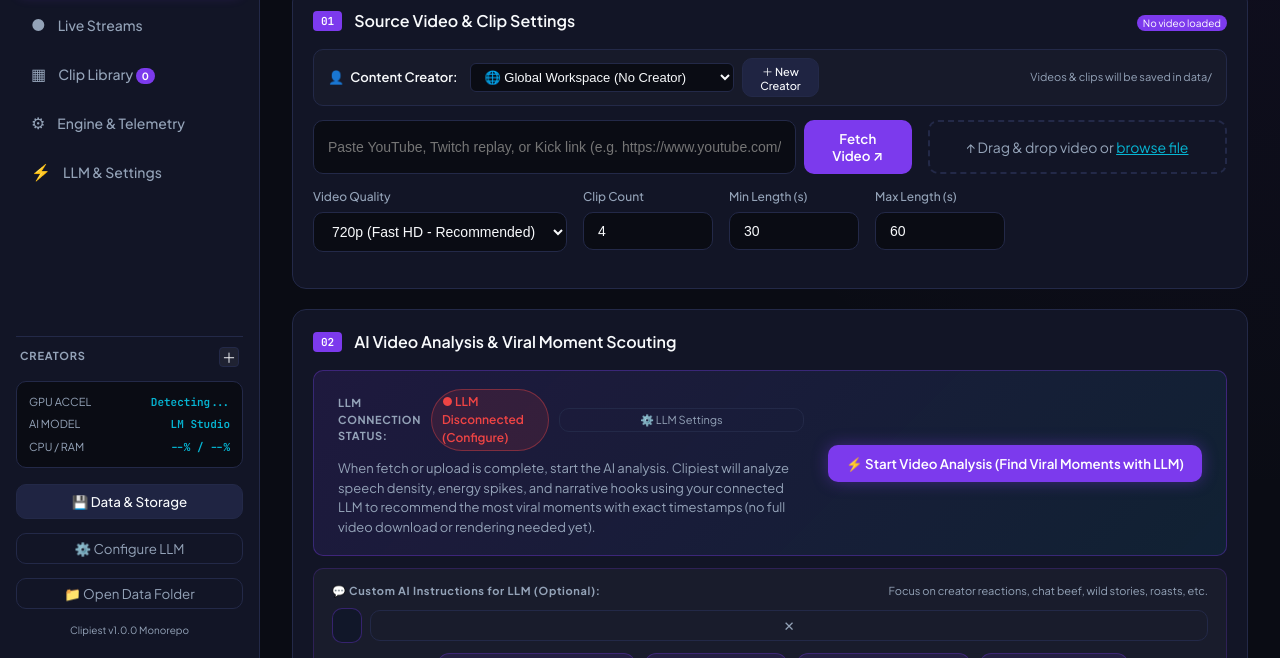
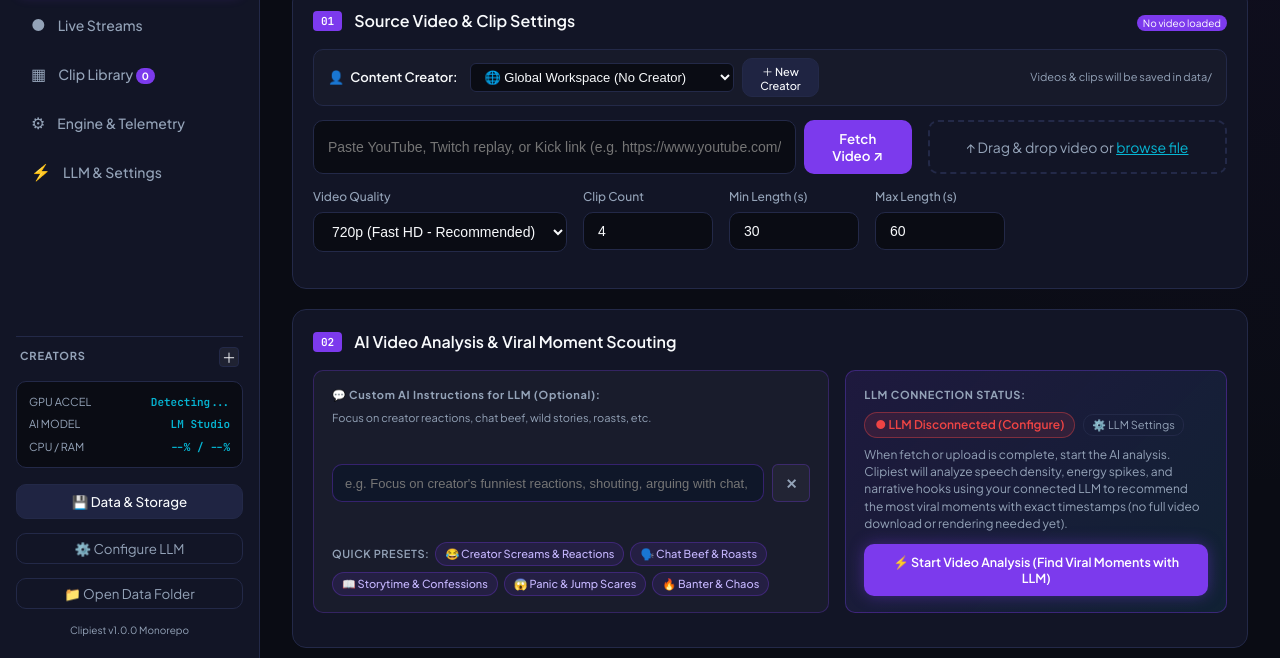
Before and after one commit to sajjadalinaqvi/clipiest, a plain HTML site: page frontend/index.html in a window 1280 px wide. Shown: the part 142-800 px from the top of the page. Drawn offline with Linux system fonts and the light colour scheme; files that its build step writes are made by us from their sources; no server answers; files whose address does not match are found by name.

Commit message:
feat: align custom AI instructions and LLM status cards side-by-side, fix textfield and clear button

```diff
--- a/frontend/index.html
+++ b/frontend/index.html
@@ -178,27 +178,9 @@
             <h3>AI Video Analysis &amp; Viral Moment Scouting</h3>
           </div>
 
-          <div class="llm-scout-banner" id="llm-scout-banner">
-            <div class="scout-banner-left">
-              <div class="scout-status-row">
-                <span class="scout-lbl">LLM CONNECTION STATUS:</span>
-                <span id="llm-status-pill" class="pill-badge pill-disconnected">● Checking LLM...</span>
-                <button type="button" id="scout-configure-llm-btn" class="btn-ghost btn-xs">⚙️ LLM Settings</button>
-              </div>
-              <p class="scout-desc">
-                When fetch or upload is complete, start the AI analysis. Clipiest will analyze speech density, energy
-                spikes, and narrative hooks using your connected LLM to recommend the most viral moments with exact
-                timestamps (no full video download or rendering needed yet).
-              </p>
-            </div>
-            <div class="scout-banner-right">
-              <button id="start-scout-btn" class="btn-primary btn-glow" disabled>⚡ Start Video Analysis (Find Viral
-                Moments with LLM)</button>
-            </div>
-          </div>
-
-          <!-- Custom Instructions for LLM -->
-          <div class="scout-instructions-box" id="scout-instructions-box">
+          <div class="scout-cards-row">
+            <!-- Left Card: Custom AI Instructions for LLM (Optional) -->
+            <div class="scout-card scout-instructions-box" id="scout-instructions-box">
               <div class="scout-instructions-header">
                 <label for="scout-instructions-input" class="scout-lbl">
                   <span>💬 Custom AI Instructions for LLM (Optional):</span>
@@ -206,8 +188,8 @@
                 <span class="scout-instructions-hint">Focus on creator reactions, chat beef, wild stories, roasts, etc.</span>
               </div>
               <div class="scout-input-row">
-              <input type="text" id="scout-instructions-input" class="input scout-instructions-input" placeholder="e.g. Focus on creator's funniest reactions, shouting, arguing with chat, emotional confessions, or shocking moments...">
-              <button type="button" class="btn-ghost btn-sm" id="scout-instructions-clear-btn" title="Clear instructions">✕</button>
+                <input type="text" id="scout-instructions-input" class="scout-instructions-input" placeholder="e.g. Focus on creator's funniest reactions, shouting, arguing with chat, emotional confessions, or shocking moments...">
+                <button type="button" class="scout-clear-btn" id="scout-instructions-clear-btn" title="Clear instructions">✕</button>
               </div>
               <div class="scout-instruction-tags">
                 <span class="scout-tags-lbl">Quick Presets:</span>
@@ -216,6 +198,27 @@
                 <button type="button" class="tag-chip" data-inst="Focus on relatable storytime, crazy personal confessions, or hot takes">📖 Storytime &amp; Confessions</button>
                 <button type="button" class="tag-chip" data-inst="Find the most shocking plot twists, jump scares, and panic moments of the creator">😱 Panic &amp; Jump Scares</button>
                 <button type="button" class="tag-chip" data-inst="Highlight funny banter with friends, awkward silences, and hilarious fails">🔥 Banter &amp; Chaos</button>
+              </div>
+            </div>
+
+            <!-- Right Card: LLM Connection Status & Video Analysis -->
+            <div class="scout-card llm-scout-banner" id="llm-scout-banner">
+              <div class="scout-banner-top">
+                <div class="scout-status-row">
+                  <span class="scout-lbl">LLM CONNECTION STATUS:</span>
+                  <span id="llm-status-pill" class="pill-badge pill-disconnected">● Checking LLM...</span>
+                  <button type="button" id="scout-configure-llm-btn" class="btn-ghost btn-xs scout-cfg-btn">⚙️ LLM Settings</button>
+                </div>
+                <p class="scout-desc">
+                  When fetch or upload is complete, start the AI analysis. Clipiest will analyze speech density, energy
+                  spikes, and narrative hooks using your connected LLM to recommend the most viral moments with exact
+                  timestamps (no full video download or rendering needed yet).
+                </p>
+              </div>
+              <div class="scout-banner-bottom">
+                <button id="start-scout-btn" class="btn-primary btn-glow" disabled>⚡ Start Video Analysis (Find Viral
+                  Moments with LLM)</button>
+              </div>
             </div>
           </div>
 
--- a/frontend/style.css
+++ b/frontend/style.css
@@ -1931,29 +1931,180 @@ select:focus {
 }
 
 /* -------------------------------------------------------------
-   Step 2: LLM Scout Banner & Badges
+   Step 2: LLM Viral Moment Scouting Cards Row
 ------------------------------------------------------------- */
+.scout-cards-row {
+  display: grid;
+  grid-template-columns: minmax(0, 1.15fr) minmax(0, 0.85fr);
+  gap: 16px;
+  align-items: stretch;
+  margin-bottom: 14px;
+}
+
+@media (max-width: 980px) {
+  .scout-cards-row {
+    grid-template-columns: 1fr;
+  }
+}
+
+.scout-card {
+  border-radius: var(--radius-md);
+  box-sizing: border-box;
+}
+
+/* Custom AI Instructions Box in Step 2 (Left Card) */
+.scout-instructions-box {
+  background: rgba(255, 255, 255, 0.03);
+  border: 1px solid rgba(124, 58, 237, 0.28);
+  border-radius: var(--radius-md);
+  padding: 16px 18px;
+  margin-bottom: 0;
+  display: flex;
+  flex-direction: column;
+  justify-content: space-between;
+}
+
+.scout-instructions-header {
+  display: flex;
+  align-items: center;
+  justify-content: space-between;
+  margin-bottom: 8px;
+  flex-wrap: wrap;
+  gap: 6px;
+}
+
+.scout-instructions-hint {
+  font-size: 11px;
+  color: #94a3b8;
+}
+
+.scout-input-row {
+  display: flex;
+  align-items: center;
+  gap: 8px;
+  width: 100%;
+}
+
+.scout-instructions-input {
+  flex: 1 1 auto;
+  width: 100%;
+  min-width: 0;
+  height: 38px !important;
+  background: rgba(15, 23, 42, 0.85) !important;
+  border: 1px solid rgba(124, 58, 237, 0.35) !important;
+  font-size: 13px !important;
+  padding: 8px 12px !important;
+  border-radius: var(--radius-sm);
+  color: var(--text-main);
+  transition: all 0.2s ease;
+  box-sizing: border-box;
+}
+
+.scout-instructions-input:focus {
+  border-color: #8b5cf6 !important;
+  box-shadow: 0 0 12px rgba(139, 92, 246, 0.3) !important;
+  outline: none;
+}
+
+.scout-clear-btn {
+  width: 38px !important;
+  min-width: 38px !important;
+  max-width: 38px !important;
+  height: 38px !important;
+  flex-shrink: 0;
+  padding: 0 !important;
+  display: inline-flex;
+  align-items: center;
+  justify-content: center;
+  background: rgba(255, 255, 255, 0.04);
+  border: 1px solid rgba(124, 58, 237, 0.3);
+  border-radius: var(--radius-sm);
+  color: var(--text-muted);
+  font-size: 14px;
+  font-weight: 600;
+  cursor: pointer;
+  transition: all 0.15s ease;
+  box-sizing: border-box;
+}
+
+.scout-clear-btn:hover {
+  background: rgba(239, 68, 68, 0.15);
+  border-color: rgba(239, 68, 68, 0.5);
+  color: #ef4444;
+}
+
+.scout-instruction-tags {
+  display: flex;
+  align-items: center;
+  gap: 6px;
+  flex-wrap: wrap;
+  margin-top: 10px;
+}
+
+.scout-tags-lbl {
+  font-size: 11px;
+  font-weight: 600;
+  color: var(--text-muted);
+  text-transform: uppercase;
+  letter-spacing: 0.05em;
+}
+
+.tag-chip {
+  background: rgba(124, 58, 237, 0.12);
+  border: 1px solid rgba(124, 58, 237, 0.3);
+  color: #c4b5fd;
+  font-size: 11px;
+  font-weight: 500;
+  padding: 4px 9px;
+  border-radius: 999px;
+  cursor: pointer;
+  transition: all 0.15s ease;
+  white-space: nowrap;
+}
+
+.tag-chip:hover {
+  background: rgba(124, 58, 237, 0.28);
+  border-color: #8b5cf6;
+  color: #fff;
+  transform: translateY(-1px);
+}
+
+.tag-chip.active {
+  background: #7c3aed;
+  border-color: #a78bfa;
+  color: #fff;
+}
+
+/* LLM Scout Banner (Right Card) */
 .llm-scout-banner {
   display: flex;
-  align-items: center;
+  flex-direction: column;
   justify-content: space-between;
   background: linear-gradient(135deg, rgba(124, 58, 237, 0.12), rgba(6, 182, 212, 0.08));
   border: 1px solid rgba(124, 58, 237, 0.35);
   border-radius: var(--radius-md);
-  padding: 18px 24px;
-  gap: 24px;
-  margin-bottom: 12px;
-}
-
-.scout-banner-left {
-  flex: 1;
+  padding: 16px 18px;
+  gap: 12px;
+  margin-bottom: 0;
+}
+
+.scout-banner-top {
+  display: flex;
+  flex-direction: column;
+  gap: 8px;
 }
 
 .scout-status-row {
   display: flex;
   align-items: center;
-  gap: 10px;
-  margin-bottom: 8px;
+  gap: 8px;
+  flex-wrap: wrap;
+}
+
+.scout-status-row .scout-cfg-btn {
+  width: auto !important;
+  flex-shrink: 0;
+  padding: 3px 8px;
 }
 
 .scout-lbl {
@@ -1972,6 +2123,7 @@ select:focus {
   padding: 3px 10px;
   border-radius: 999px;
   background: rgba(255, 255, 255, 0.05);
+  flex-shrink: 0;
 }
 
 .pill-connected {
@@ -1988,99 +2140,22 @@ select:focus {
 }
 
 .scout-desc {
-  font-size: 13px;
-  color: var(--text-muted);
-  line-height: 1.5;
+  font-size: 12px;
+  color: var(--text-muted);
+  line-height: 1.45;
   margin: 0;
 }
 
-/* Custom AI Instructions Box in Step 2 */
-.scout-instructions-box {
-  background: rgba(255, 255, 255, 0.03);
-  border: 1px solid rgba(124, 58, 237, 0.22);
-  border-radius: var(--radius-md);
-  padding: 14px 18px;
-  margin-bottom: 14px;
-}
-
-.scout-instructions-header {
-  display: flex;
-  align-items: center;
-  justify-content: space-between;
-  margin-bottom: 8px;
-  flex-wrap: wrap;
-  gap: 6px;
-}
-
-.scout-instructions-hint {
-  font-size: 11px;
-  color: #94a3b8;
-}
-
-.scout-input-row {
-  display: flex;
-  align-items: center;
-  gap: 8px;
-}
-
-.scout-instructions-input {
-  flex: 1;
-  background: rgba(15, 23, 42, 0.8) !important;
-  border: 1px solid rgba(124, 58, 237, 0.35) !important;
-  font-size: 13px !important;
-  padding: 9px 14px !important;
-  border-radius: var(--radius-sm);
-  color: var(--text-main);
-  transition: all 0.2s ease;
-}
-
-.scout-instructions-input:focus {
-  border-color: #8b5cf6 !important;
-  box-shadow: 0 0 12px rgba(139, 92, 246, 0.3) !important;
-  outline: none;
-}
-
-.scout-instruction-tags {
-  display: flex;
-  align-items: center;
-  gap: 8px;
-  flex-wrap: wrap;
-  margin-top: 10px;
-}
-
-.scout-tags-lbl {
-  font-size: 11px;
-  font-weight: 600;
-  color: var(--text-muted);
-  text-transform: uppercase;
-  letter-spacing: 0.05em;
-}
-
-.tag-chip {
-  background: rgba(124, 58, 237, 0.12);
-  border: 1px solid rgba(124, 58, 237, 0.3);
-  color: #c4b5fd;
-  font-size: 11.5px;
-  font-weight: 500;
-  padding: 4px 10px;
-  border-radius: 999px;
-  cursor: pointer;
-  transition: all 0.15s ease;
-  white-space: nowrap;
-}
-
-.tag-chip:hover {
-  background: rgba(124, 58, 237, 0.28);
-  border-color: #8b5cf6;
-  color: #fff;
-  transform: translateY(-1px);
-}
-
-.tag-chip.active {
-  background: #7c3aed;
-  border-color: #a78bfa;
-  color: #fff;
-  box-shadow: 0 0 8px rgba(124, 58, 237, 0.4);
+.scout-banner-bottom {
+  margin-top: auto;
+}
+
+.scout-banner-bottom #start-scout-btn {
+  width: 100%;
+  padding: 10px 16px;
+  font-size: 12.5px;
+  justify-content: center;
+  text-align: center;
 }
 
 .scout-progress-wrap {
```
Lines whose indentation alone changed are shown as unchanged.
